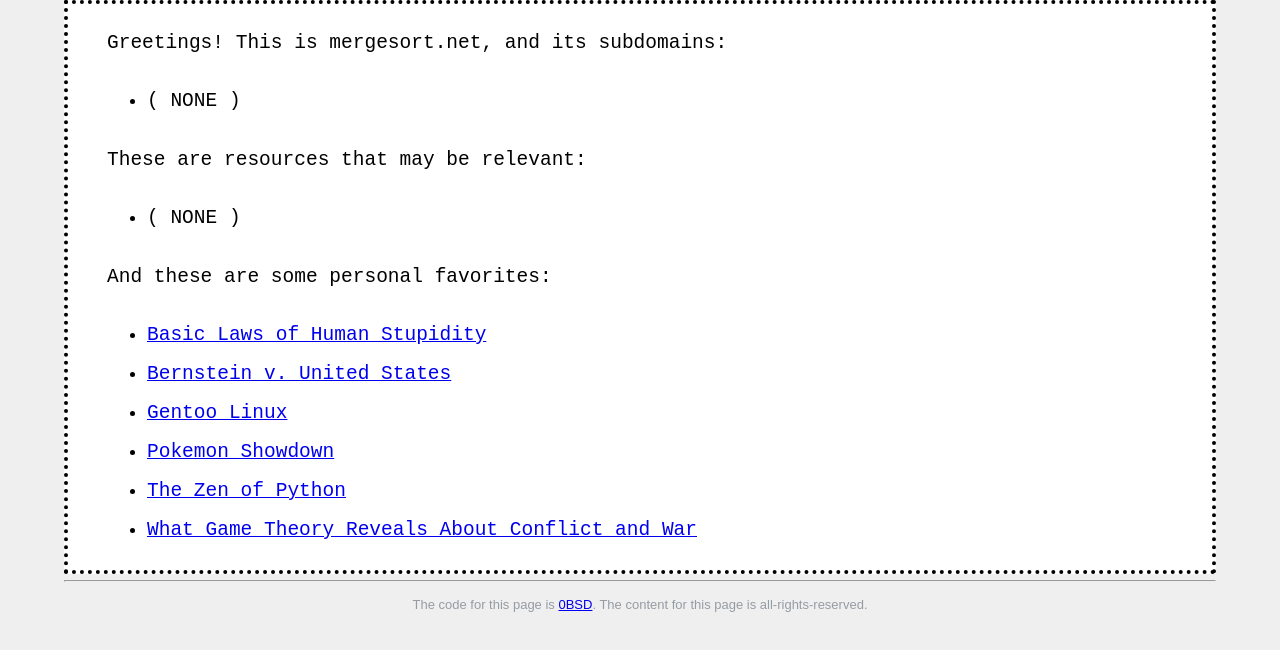
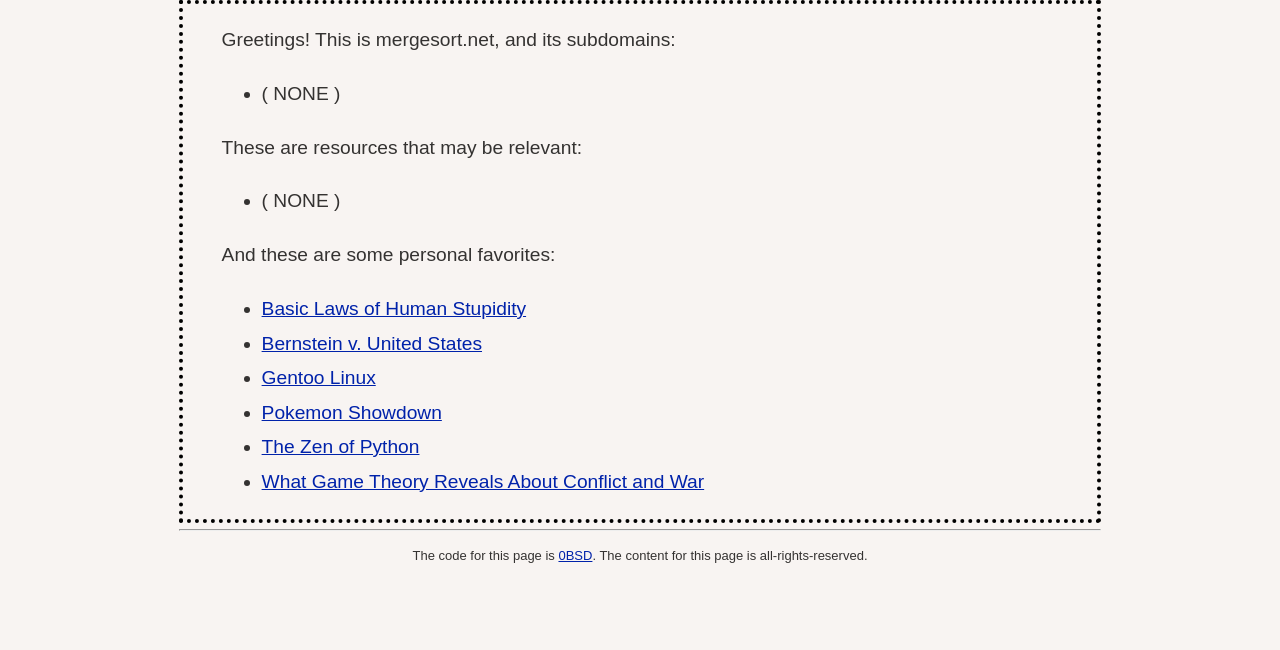
Before and after one commit to mervn/website, a plain HTML site: page index.html in a window 1280 px wide. Drawn offline with Linux system fonts and the light colour scheme.

Commit message:
feat: conform to the apca bronze-level standard
Change "... { *color: ... ; font*: ... ; }" in /css/main.css

APCA standard, as of this commit date, at https://git.apcacontrast.com
defines a method and metric for improving visual readability. In this,
several levels of conformance are defined - bronze, silver, and gold.
There will be an effort to, at minimum, conform to the bronze-level.
This required changing colors for >75Lc and font properties for better
rendering.

```diff
--- a/css/main.css
+++ b/css/main.css
@@ -1,38 +1,34 @@
 /* Normalize the canvas, to make style consistent across browsers */
 @import "/css/normalize.css";
 
+a {
+	color: #0022aa;
+}
+
 a:hover {
-	background-color: #efefef;
+	background-color: #ffff00;
 }
 
 body {
-	background-color: #efefef;
-	color: #343434;
+	background-color: #f8f4f2;
+	color: #343231;
 
 	font-family: sans-serif;
-	font-size: 1.5em;
-	line-height: 1.5;
+	font-size: 1.2em;
+	line-height: 1.8;
 
 	margin: auto;
 	max-width: 48em;
 }
 
 footer {
-	color: #969ca3;
 	font-size: small;
 	text-align: center;
 }
 
 .table-of-contents {
-	background-color: #ffffff;
-	color: #000000;
-
 	/* if removed, beware of (top) margin collapses */
 	border: 4px dotted #000000;
 
-	font-family: monospace;
-	font-size: 1.0em;
-	line-height: 2.0;
-
 	padding: 0em 2em;
 }
```
